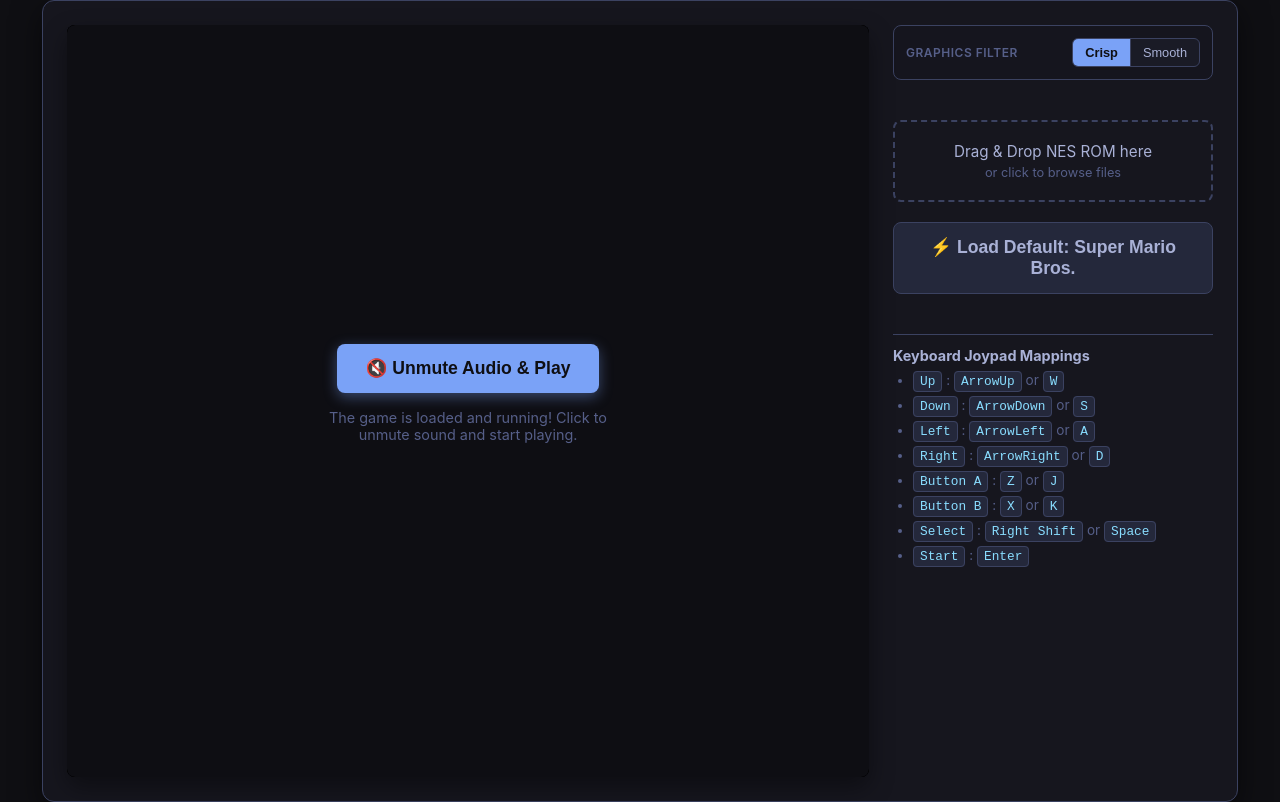
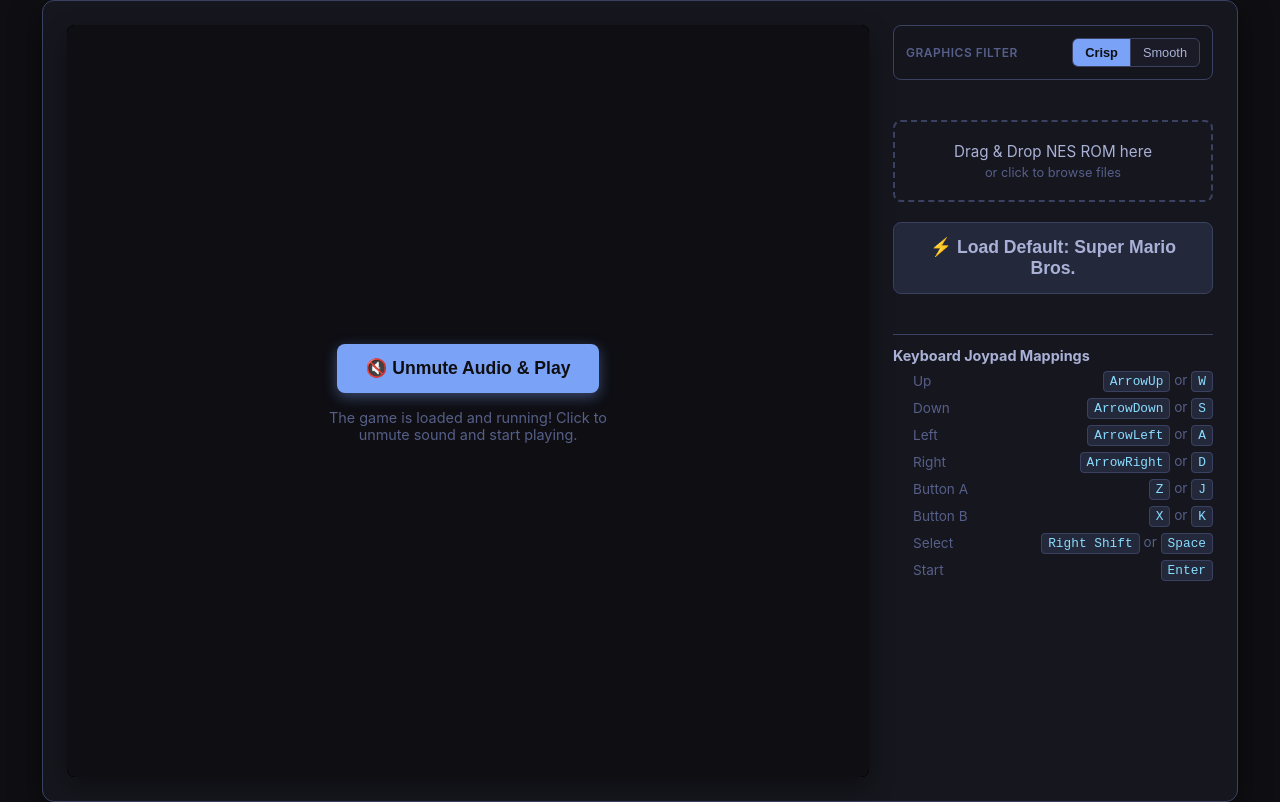
Before and after one commit to HclX/FcEmu, a website built with Vite: page static/index.html in a window 1280 px wide. Built offline with nearby package versions, Linux system fonts and the light colour scheme; no server answers.

Commit message:
Align keyboard mapping layout: use flex space-between, place NES labels on far-left as plain text, and align keycaps cleanly to the far-right edge

```diff
--- a/static/index.html
+++ b/static/index.html
@@ -276,7 +276,10 @@
         }
 
         .info-panel li {
-            margin-bottom: 2px;
+            display: flex;
+            justify-content: space-between;
+            align-items: center;
+            margin-bottom: 4px;
         }
 
         .kbd {
@@ -334,14 +337,14 @@
             <div class="info-panel">
                 <h3>Keyboard Joypad Mappings</h3>
                 <ul>
-                    <li><span class="kbd">Up</span> : <span class="kbd">ArrowUp</span> or <span class="kbd">W</span></li>
-                    <li><span class="kbd">Down</span> : <span class="kbd">ArrowDown</span> or <span class="kbd">S</span></li>
-                    <li><span class="kbd">Left</span> : <span class="kbd">ArrowLeft</span> or <span class="kbd">A</span></li>
-                    <li><span class="kbd">Right</span> : <span class="kbd">ArrowRight</span> or <span class="kbd">D</span></li>
-                    <li><span class="kbd">Button A</span> : <span class="kbd">Z</span> or <span class="kbd">J</span></li>
-                    <li><span class="kbd">Button B</span> : <span class="kbd">X</span> or <span class="kbd">K</span></li>
-                    <li><span class="kbd">Select</span> : <span class="kbd">Right Shift</span> or <span class="kbd">Space</span></li>
-                    <li><span class="kbd">Start</span> : <span class="kbd">Enter</span></li>
+                    <li><span class="btn-label">Up</span><span class="btn-keys"><span class="kbd">ArrowUp</span> or <span class="kbd">W</span></span></li>
+                    <li><span class="btn-label">Down</span><span class="btn-keys"><span class="kbd">ArrowDown</span> or <span class="kbd">S</span></span></li>
+                    <li><span class="btn-label">Left</span><span class="btn-keys"><span class="kbd">ArrowLeft</span> or <span class="kbd">A</span></span></li>
+                    <li><span class="btn-label">Right</span><span class="btn-keys"><span class="kbd">ArrowRight</span> or <span class="kbd">D</span></span></li>
+                    <li><span class="btn-label">Button A</span><span class="btn-keys"><span class="kbd">Z</span> or <span class="kbd">J</span></span></li>
+                    <li><span class="btn-label">Button B</span><span class="btn-keys"><span class="kbd">X</span> or <span class="kbd">K</span></span></li>
+                    <li><span class="btn-label">Select</span><span class="btn-keys"><span class="kbd">Right Shift</span> or <span class="kbd">Space</span></span></li>
+                    <li><span class="btn-label">Start</span><span class="btn-keys"><span class="kbd">Enter</span></span></li>
                 </ul>
             </div>
         </div>
```
